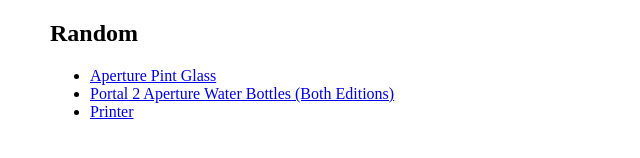
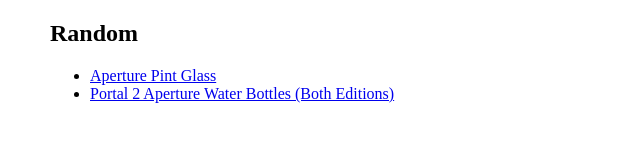
Before and after one commit to Slinkkay/slinkkay.github.com, a Jekyll site: the page built from christmas.markdown, in a window 1280 px wide. Shown: the part 454-612 px from the top of the page, without its empty margins (0-640 px from the left). Built offline with Jekyll 4.4.1, drawn with Linux system fonts in a browser that asks for light colours.

Commit message:
Taking off the printer

```diff
--- a/christmas.markdown
+++ b/christmas.markdown
@@ -24,7 +24,6 @@
 ## Random
 * [Aperture Pint Glass](http://www.thinkgeek.com/interests/giftsforhim/e917/)
 * [Portal 2 Aperture Water Bottles (Both Editions)](http://goo.gl/aN9LI)
-* [Printer][]
 
 [Battlefield]: http://goo.gl/M3aKh "Battlefield 3"
 [Skyrim]: http://goo.gl/UOOTH "Skyrim"
```
